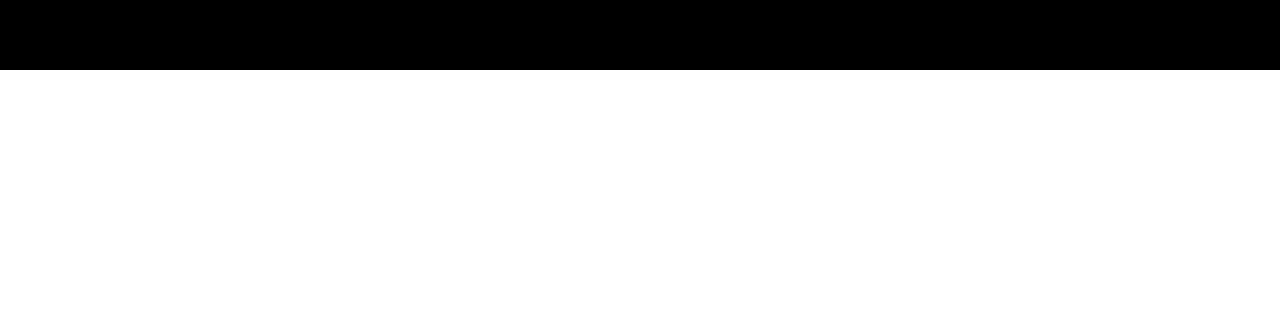
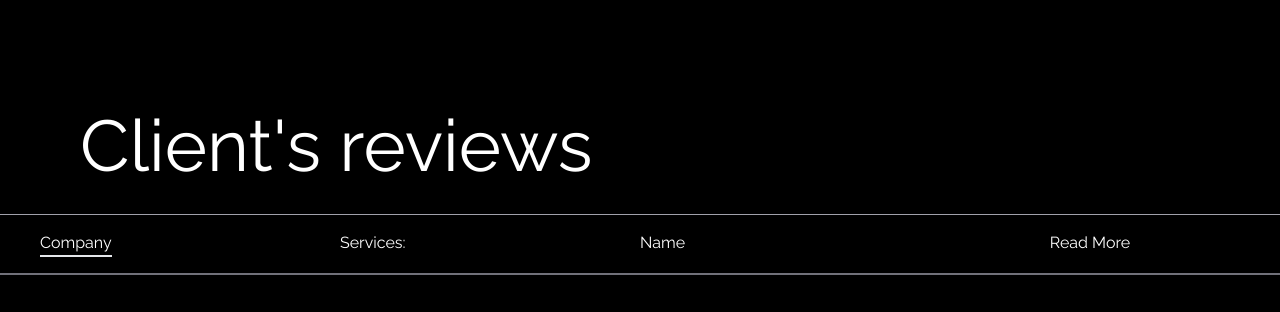
Before and after one commit to Ankit-can-ctrl/Ochi-design-, a React (Vite) app: page / in a window 1280 px wide. Shown: the part 4927-5239 px from the top of the page. Before the commit the page ends 4997 px from the top, so only its background shows below. Built offline with nearby package versions, Linux system fonts and the light colour scheme.

Commit message:
creating client review component

```diff
--- a/package.json
+++ b/package.json
@@ -11,6 +11,7 @@
   },
   "dependencies": {
     "framer-motion": "^11.1.7",
+    "locomotive-scroll": "^5.0.0-beta.11",
     "react": "^18.2.0",
     "react-dom": "^18.2.0"
   },
--- a/src/App.jsx
+++ b/src/App.jsx
@@ -4,7 +4,12 @@
 import LandingPage from "./components/LandingPage";
 import Marquee from "./components/Marquee";
 import Navbar from "./components/Navbar";
+import Review from "./components/Review";
+
+import LocomotiveScroll from "locomotive-scroll";
+
 function App() {
+  const locomotiveScroll = new LocomotiveScroll();
   return (
     <div className="w-full min-h-screen text-white bg-zinc-900">
       <Navbar />
@@ -13,6 +18,7 @@
       <About />
       <Eyes />
       <Featured />
+      <Review />
     </div>
   );
 }
--- /dev/null
+++ b/src/components/Review.jsx
@@ -0,0 +1,16 @@
+import Reviewclient from "./Reviewclient";
+
+function Review() {
+  return (
+    <div className="w-full bg-black  py-10">
+      <h1 className="px-20 font-Neue text-7xl border-b-[1px] border-zinc-400 pb-8">
+        Client&apos;s reviews
+      </h1>
+      <div className="review-section">
+        <Reviewclient />
+      </div>
+    </div>
+  );
+}
+
+export default Review;
--- /dev/null
+++ b/src/components/Reviewclient.jsx
@@ -0,0 +1,50 @@
+import { useState } from "react";
+
+function Reviewclient({ company, services }) {
+  const [showDetails, setShowDetails] = useState(false);
+  function handleDetails() {
+    setShowDetails(!showDetails);
+  }
+  return (
+    <>
+      <div className="font-Neue main-container w-full border-b-1 py-4 px-10 grid grid-cols-4 items-start">
+        <h1 className="border-b-2 w-fit">Company</h1>
+        <div className="services flex flex-col items-start gap-20">
+          <h1>Services:</h1>
+          {showDetails && (
+            <div>
+              <button className="rounded-full border-2 px-4">
+                Investor Deck
+              </button>
+            </div>
+          )}
+        </div>
+        <div className="client-desc flex flex-col items-start justify-between gap-5">
+          <h1 className="capitalize">name</h1>
+          {showDetails && (
+            <>
+              <img
+                className=" h-28 rounded-lg"
+                src="https://ochi.design/wp-content/uploads/2023/02/William-Barnes-1-300x300.png"
+                alt="client image"
+              />
+              <p>
+                They were transparent about the time and the stages of the
+                project. The end product is high quality, and I feel confident
+                about how they were handholding the client through the process.
+                I feel like I can introduce them to someone who needs to put a
+                sales deck together from scratch, and they would be able to
+                handhold the client experience from 0 to 100 very effectively
+                from story to design. 5/5
+              </p>
+            </>
+          )}
+        </div>
+        <button onClick={handleDetails}>Read More</button>
+      </div>
+      <div className="border-b-2 border-zinc-500"></div>
+    </>
+  );
+}
+
+export default Reviewclient;
```
Also changed, not shown: 1 other file (tests, documents, lock files or other folders).
